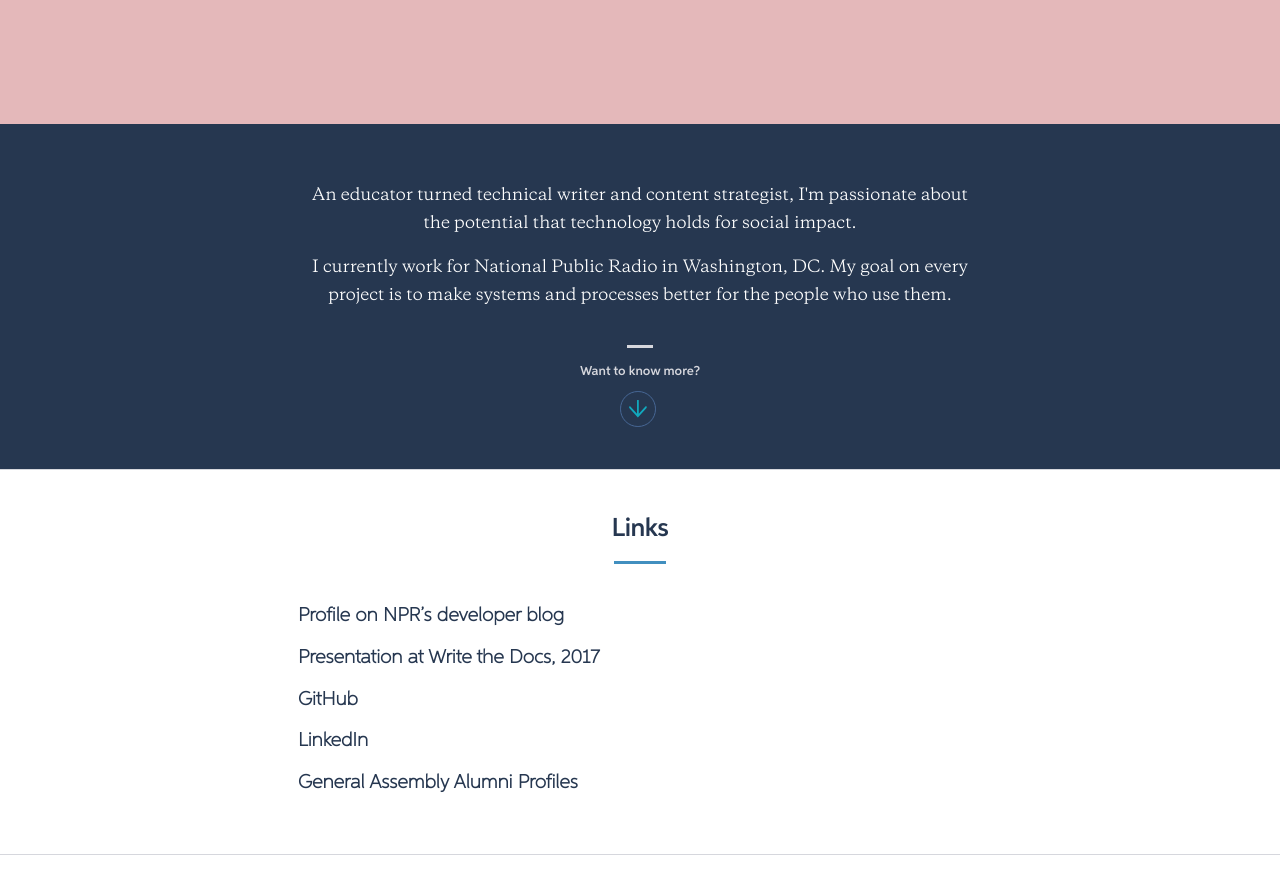
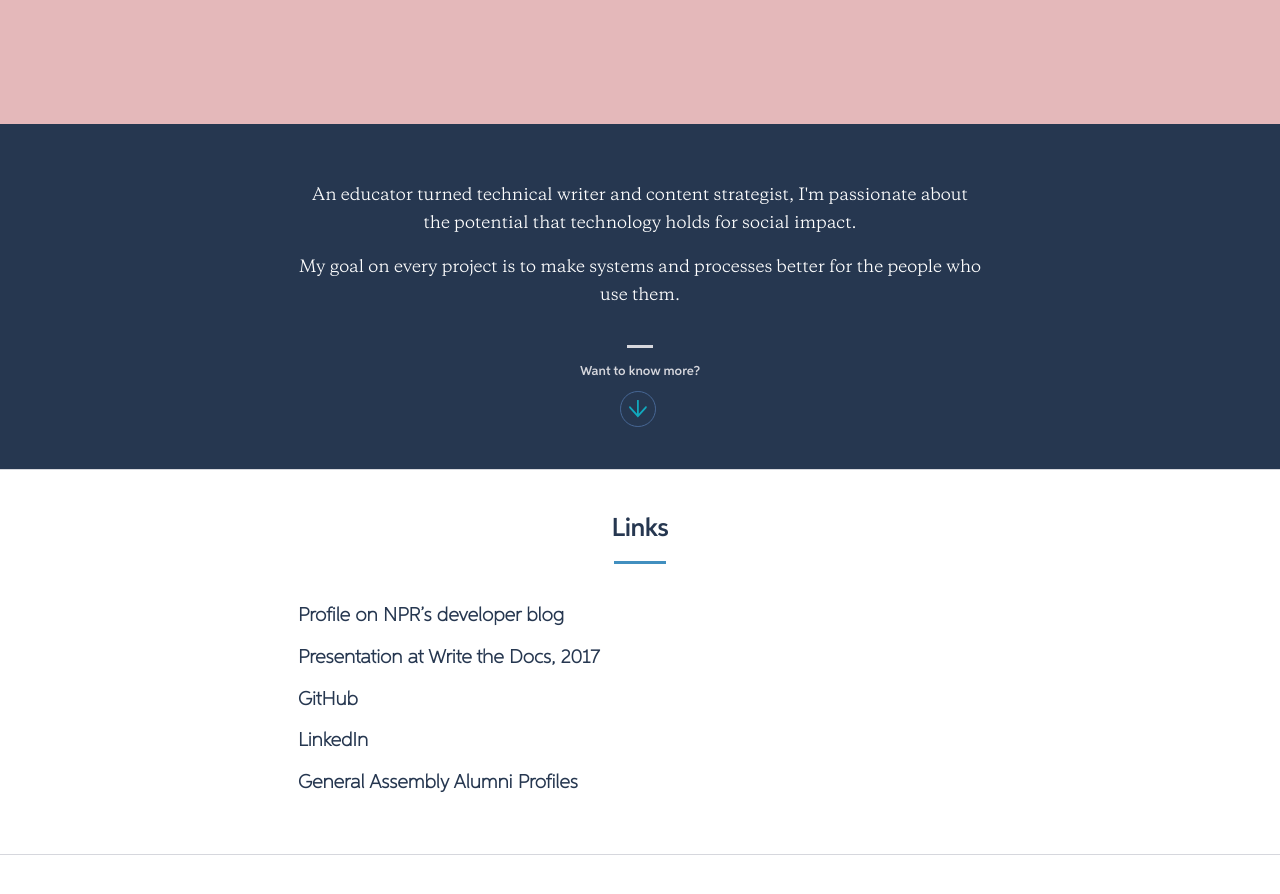
Before and after one commit to schersh/Portfolio-Page, a Jekyll site: the page built from index.html, in a window 1280 px wide and 900 px high, scrolled down 417 px. Shown: the top 894 px of the window. Built offline with Jekyll 4.4.1, drawn with Linux system fonts in a browser that asks for light colours.

Commit message:
Update index.html

```diff
--- a/index.html
+++ b/index.html
@@ -10,7 +10,7 @@ layout: default
 <section class="panel c-theme-reverse no-border" id="Introduction">
     <div class="l-wrapper l-centered">
         <p class="t-lead">An educator turned technical writer and content strategist, I'm passionate about the potential that technology holds for social impact.</p>
-        <p class="t-lead">I currently work for National Public Radio in Washington, DC. My goal on every project is to make systems and processes better for the people who use them.</p>
+        <p class="t-lead">My goal on every project is to make systems and processes better for the people who use them.</p>
         <a class="button button--text l-margin-top l-padding-top border-tick border-tick--top" href="#links">
             Want to know more?<br>
             <svg class="icon icon--border l-margin-top l-margin-top--narrow" title="arrow" role="presentation">
```
